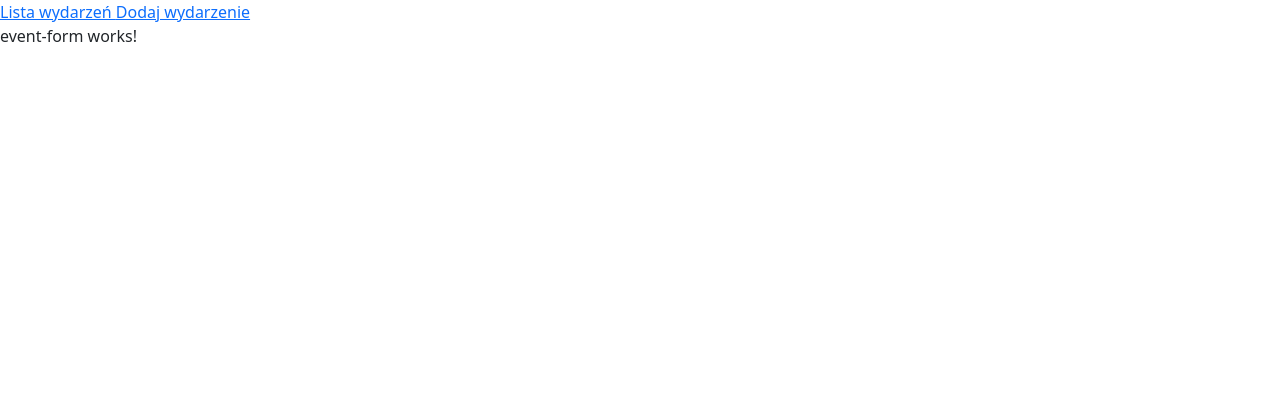
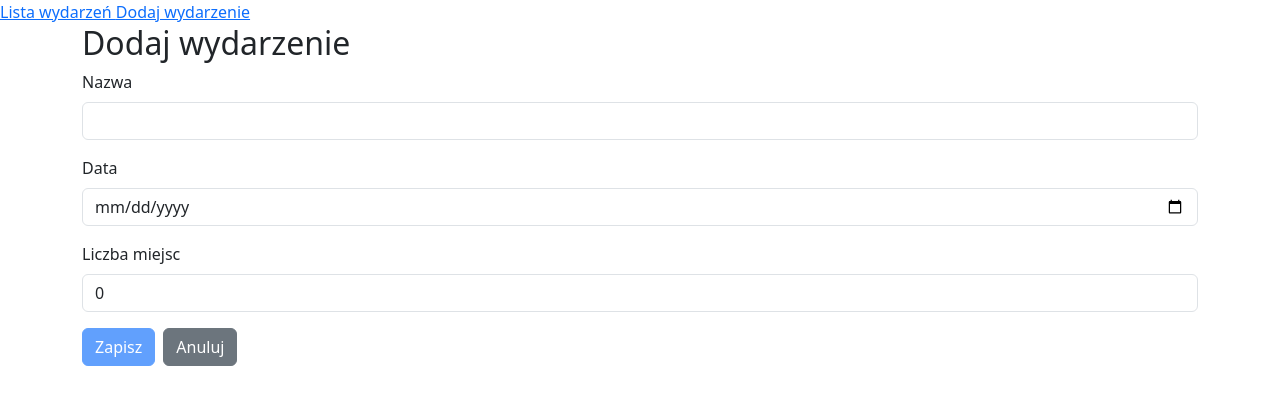
Before and after one commit to KacperRogos/MVC, an Angular app in the folder Project/tickedBookingSystem/: page /events/new in a window 1280 px wide. Shown: the top 404 px of the page. Built offline with nearby package versions, Linux system fonts and the light colour scheme.

Commit message:
"Add event" method has been implemented

```diff
--- a/Project/tickedBookingSystem/src/app/event-detail/event-detail.html
+++ b/Project/tickedBookingSystem/src/app/event-detail/event-detail.html
@@ -7,8 +7,8 @@
     <p>Data: {{event.date}}</p>
     <p>Wolne miejsca: {{event.totalSeats-event.takenSeats}}</p>
     <button (click)="reserve()" class="btn btn-success">Zarezerwuj bilet</button>
-    <p *ngIf="message" class="mt-2 text-success">{{message}}</p><br>
-    <a routerLink="/events" class="btn btn-secondary mt-2">Powrót do listy</a>
+    <p *ngIf="message" class="mt-2 text-success">{{message}}</p>
+    <p><a routerLink="/events" class="btn btn-secondary mt-2">Powrót do listy</a></p>
 </div>
 <div class="container" mt-3 *ngIf="!event">
     <h2>Nie znaleziono wydarzenia</h2>
--- a/Project/tickedBookingSystem/src/app/event-form/event-form.html
+++ b/Project/tickedBookingSystem/src/app/event-form/event-form.html
@@ -1 +1,75 @@
-<p>event-form works!</p>
+<form #eventForm="ngForm" (ngSubmit)="save()">
+    <div class="container">
+        <h2>{{isEditMode ? 'Edytuj wydarzenie' : 'Dodaj wydarzenie'}}</h2>
+
+        <div class="mb-3">
+            <label class="form-label" for="name">Nazwa</label>
+
+            <input
+                type="text"
+                class="form-control"
+                id="name"
+                name="name"
+                required
+                [(ngModel)]="name"
+                #nameModel="ngModel"
+                [class.is-invalid]="nameModel.invalid && nameModel.touched"
+            >
+
+            <div class="invalid-feedback">
+                Nazwa jest wymagana
+            </div>
+        </div>
+
+        <div class="mb-3">
+            <label class="form-label" for="data">Data</label>
+
+            <input
+                type="date"
+                class="form-control"
+                id="data"
+                name="date"
+                required
+                [(ngModel)]="date"
+                #dateModel="ngModel"
+                [class.is-invalid]="dateModel.invalid && dateModel.touched"
+            >
+
+            <div class="invalid-feedback">
+                Data jest wymagana
+            </div>
+        </div>
+
+        <div class="mb-3">
+            <label class="form-label" for="LM">Liczba miejsc</label>
+
+            <input
+                type="number"
+                class="form-control"
+                id="LM"
+                name="totalSeats"
+                min="1"
+                required
+                [(ngModel)]="totalSeats"
+                #seatsModel="ngModel"
+                [class.is-invalid]="seatsModel.invalid && seatsModel.touched"
+            >
+
+            <div class="invalid-feedback">
+                Liczba miejsc musi być większa od 0
+            </div>
+        </div>
+
+        <button
+            type="submit"
+            class="btn btn-primary"
+            [disabled]="eventForm.invalid"
+        >
+            Zapisz
+        </button>
+
+        <a routerLink="/events" class="btn btn-secondary ms-2">
+            Anuluj
+        </a>
+    </div>
+</form>
--- a/Project/tickedBookingSystem/src/app/event-form/event-form.ts
+++ b/Project/tickedBookingSystem/src/app/event-form/event-form.ts
@@ -1,9 +1,50 @@
-import { Component } from '@angular/core';
+import { Component, OnInit } from '@angular/core';
+import { ActivatedRoute, Router, RouterLink } from '@angular/router';
+import { FormsModule } from '@angular/forms';
+import { CommonModule } from '@angular/common';
+import { EventService } from '../services/event.service';
+import { Event } from '../models/event.model';
 
 @Component({
   selector: 'app-event-form',
-  imports: [],
+  imports: [FormsModule, CommonModule, RouterLink],
   templateUrl: './event-form.html',
   styleUrl: './event-form.css',
 })
-export class EventForm {}
+export class EventForm implements OnInit {
+  isEditMode: boolean = false;
+  name: string = '';
+  date: string = '';
+  totalSeats: number = 0;
+
+  constructor(
+    private route:ActivatedRoute,
+    private router:Router,
+    private eventService:EventService
+  ){}
+
+  ngOnInit(): void {
+    const id=this.route.snapshot.paramMap.get('id');
+    if(id){
+      this.isEditMode=true;
+      const event=this.eventService.getById(Number(id));
+      if(event){
+        this.name=event.name
+        this.date=event.date
+        this.totalSeats=event.totalSeats
+      }
+    }
+  }
+  save(): void{
+    if(this.name!="" && this.date!="" && this.totalSeats){
+      if(this.isEditMode){
+      const id = Number(this.route.snapshot.paramMap.get('id'));
+      this.eventService.update({ id, name: this.name, date: this.date, totalSeats: this.totalSeats, takenSeats: 0 });
+    }else{
+      this.eventService.add({ name: this.name, date: this.date, totalSeats: this.totalSeats, takenSeats: 0 });
+    }
+    this.router.navigate(['/events']);
+    }
+
+  }
+}
--- a/Project/tickedBookingSystem/src/app/event-list/event-list.html
+++ b/Project/tickedBookingSystem/src/app/event-list/event-list.html
@@ -17,7 +17,7 @@
         <td>{{event.date}}</td>
         <td>{{event.totalSeats - event.takenSeats}}</td>
         <td>
-          <a [routerLink]="['/events', event.id]" class="btn btn-info btn-sm">Szczegóły</a>
+          <a [routerLink]="['/events', event.id]" class="btn btn-info btn-sm">Zarezerwuj</a>
           <a [routerLink]="['/events/edit', event.id]" class="btn btn-warning btn-sm">Edytuj</a>
           <button (click)="delete(event.id)" class="btn btn-danger btn-sm">Usuń</button>
         </td>
```
